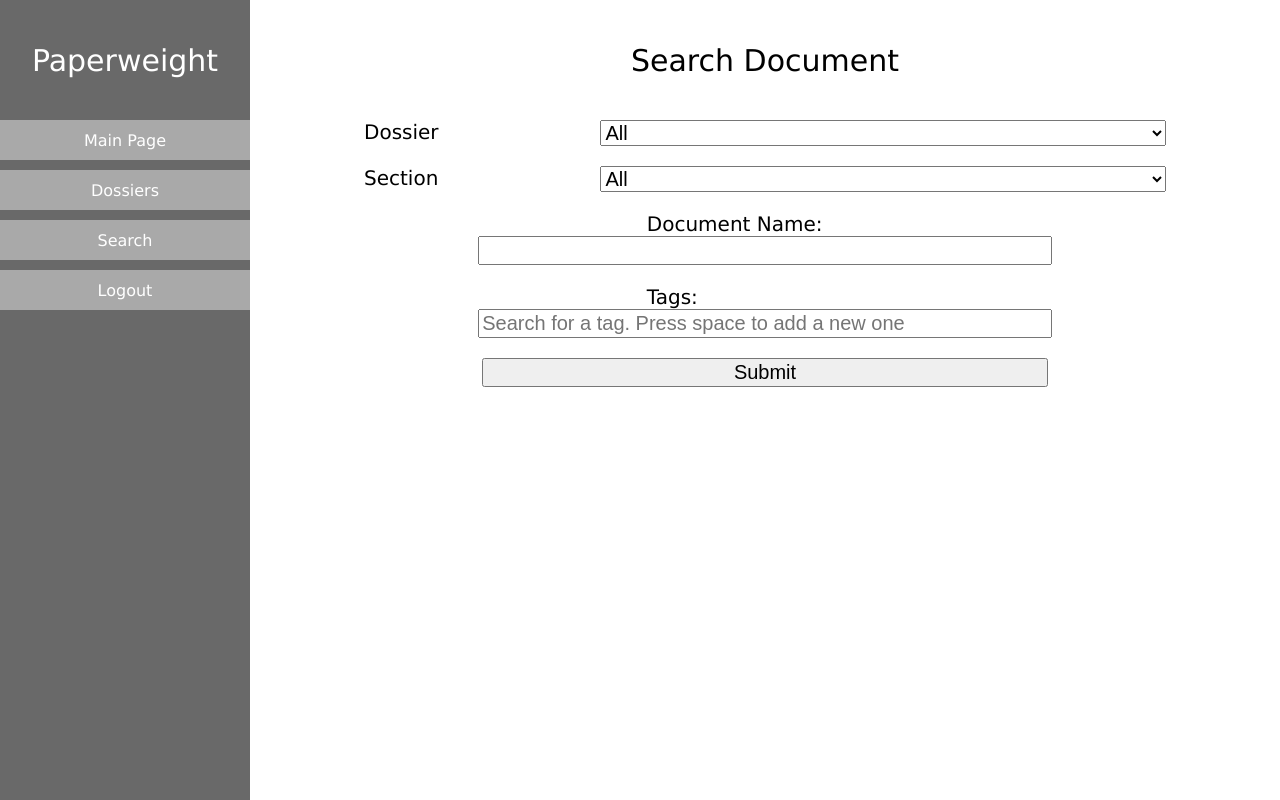
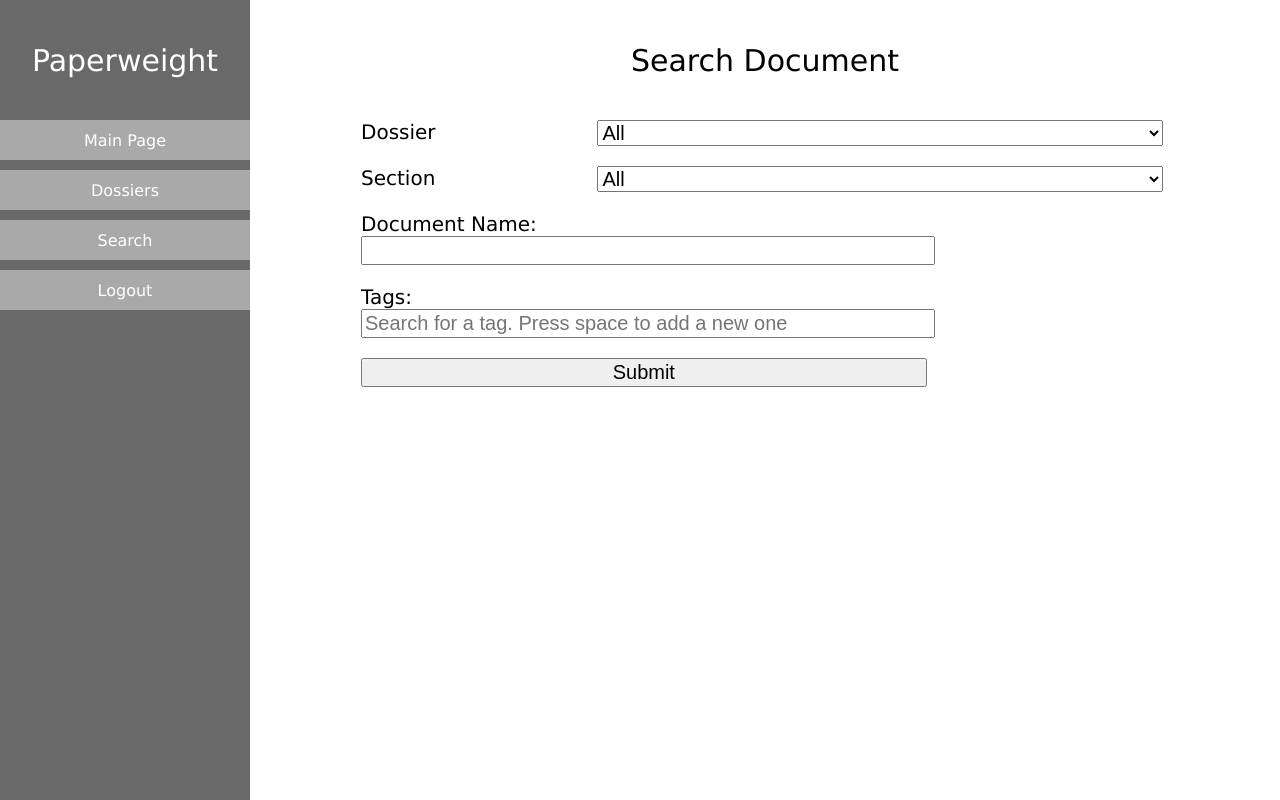
Before and after one commit to luistripa/Paperweight, a Django app: page /documents/dossiers/search/ in a window 1280 px wide. Run offline with Django 3.2, Linux system fonts and the light colour scheme; the visitor is signed in with stand-in values (Sample User, id 1); data that the repository does not hold is empty.

Commit message:
Fixed a problem where tags where slightly misaligned.

```diff
--- a/static/css/base/forms.css
+++ b/static/css/base/forms.css
@@ -22,21 +22,19 @@
 }
 
 .form-container form {
-    display: inline;
     width: 80%;
 }
 
 .form-container form .form-input {
     width: 100%;
-    display: flex;
-    justify-content: center;
-    flex-flow: row wrap;
     margin-bottom: 20px;
 }
 
 .form-container form .form-input label {
+    display: inline-block;
     width: calc(30% - 6px);
     font-size: 20px;
+    float: left;
 }
 
 .form-container form .form-input input {
--- a/static/css/base/tag-form-input.css
+++ b/static/css/base/tag-form-input.css
@@ -1,13 +1,13 @@
 
 .tag-container {
     width: 70%;
-    margin-left: 30%;
+    margin-left: calc(30% - 6px);
 }
 
 .tag-container .tag {
     display: inline-block;
     width: fit-content;
-    margin: 0 5px;
+    margin: 5px 5px;
     background-color: darkgray;
 }
 
```
